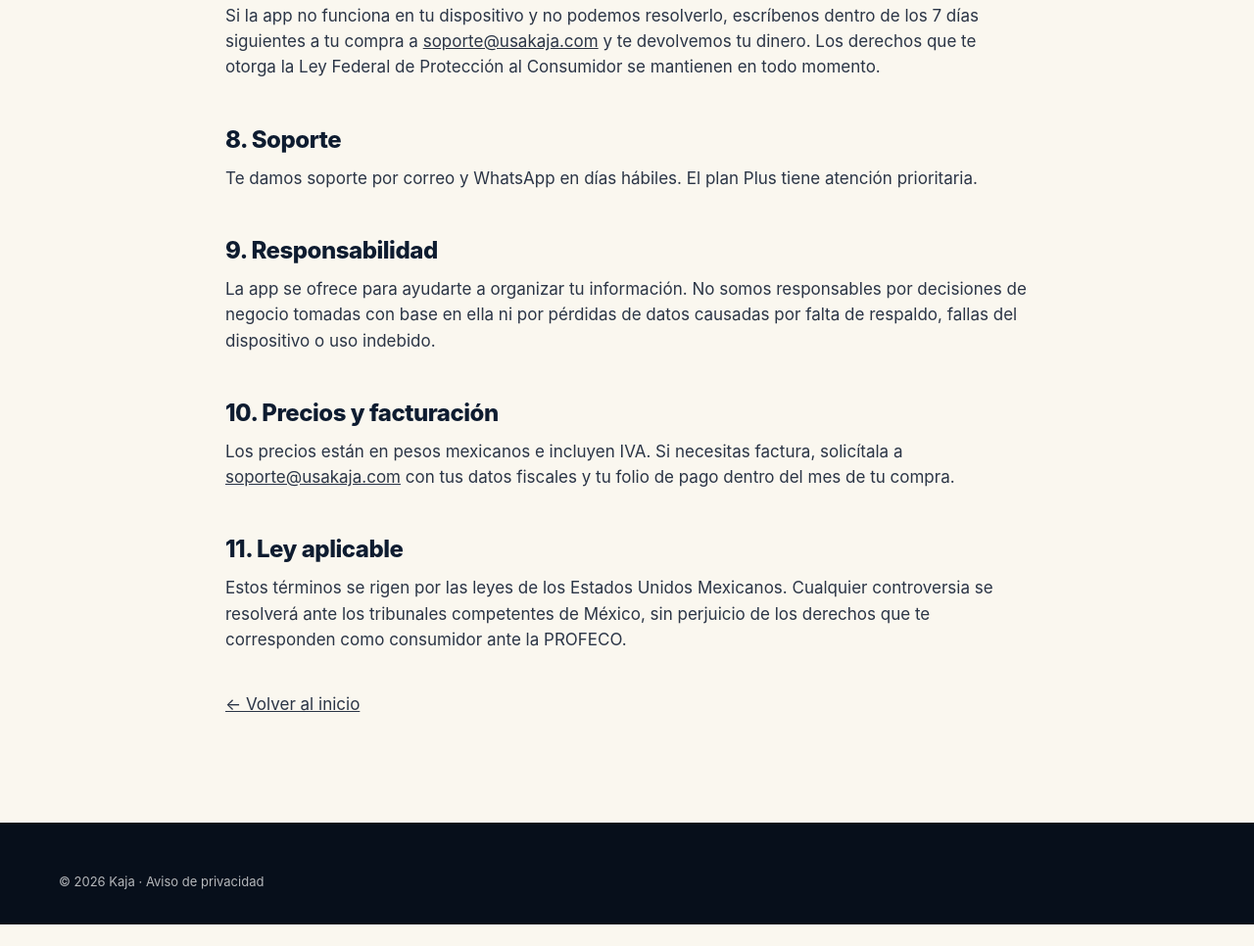
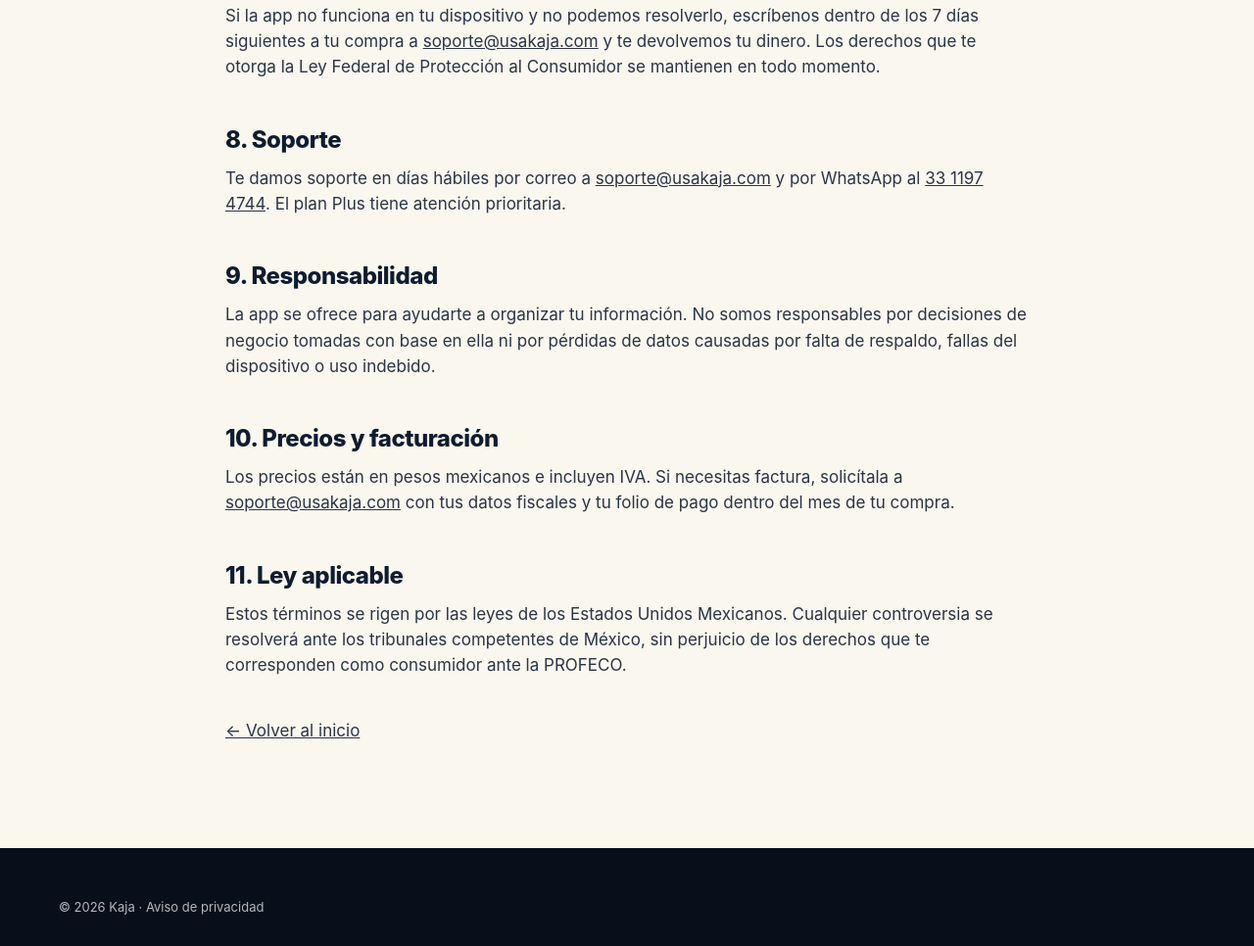
Before and after one commit to dsilvagar/CAJA-DEL-NEGOCIO, a plain HTML site: page sitio/terminos.html in a window 1280 px wide. Shown: the part 1324-2290 px from the top of the page at 98% size. Before the commit the page ends 2268 px from the top, so only its background shows below. Drawn offline with Linux system fonts and the light colour scheme.

Commit message:
Poner el WhatsApp de contacto 33 1197 4744 en la página
Botón flotante, pie de página, página de gracias, aviso de privacidad
y términos ahora llevan a wa.me/523311974744.

Co-Authored-By: Claude Opus 5.5 <noreply@anthropic.com>
Claude-Session: https://claude.ai/code/session_01THW2K5teF9iqwpMMx3auHw

```diff
--- a/sitio/config.js
+++ b/sitio/config.js
@@ -5,8 +5,9 @@
    ============================================================ */
 window.SITIO = {
   nombre: "Kaja",
-  // WhatsApp con lada de país, sin espacios ni "+". Ej: 5215512345678
-  whatsapp: "521XXXXXXXXXX",
+  // WhatsApp con lada de país, sin espacios ni "+". Ej: 523311974744
+  whatsapp: "523311974744",
+  whatsappVisible: "33 1197 4744",
   correo: "soporte@usakaja.com",
   // Para el aviso de privacidad
   responsable: "[NOMBRE COMPLETO DEL RESPONSABLE]",
--- a/sitio/terminos.html
+++ b/sitio/terminos.html
@@ -38,7 +38,7 @@
   <p>Si la app no funciona en tu dispositivo y no podemos resolverlo, escríbenos dentro de los 7 días siguientes a tu compra a <a data-correo href="#"></a> y te devolvemos tu dinero. Los derechos que te otorga la Ley Federal de Protección al Consumidor se mantienen en todo momento.</p>
 
   <h2>8. Soporte</h2>
-  <p>Te damos soporte por correo y WhatsApp en días hábiles. El plan Plus tiene atención prioritaria.</p>
+  <p>Te damos soporte en días hábiles por correo a <a data-correo href="#"></a> y por WhatsApp al <a data-wa href="#"></a>. El plan Plus tiene atención prioritaria.</p>
 
   <h2>9. Responsabilidad</h2>
   <p>La app se ofrece para ayudarte a organizar tu información. No somos responsables por decisiones de negocio tomadas con base en ella ni por pérdidas de datos causadas por falta de respaldo, fallas del dispositivo o uso indebido.</p>
@@ -57,6 +57,7 @@
 (function(){var C=window.SITIO||{};
 document.querySelectorAll("[data-c]").forEach(function(e){e.textContent=C[e.dataset.c]||"";});
 document.querySelectorAll("[data-correo]").forEach(function(a){a.href="mailto:"+C.correo;if(!a.textContent)a.textContent=C.correo;});
+document.querySelectorAll("[data-wa]").forEach(function(a){a.href="https://wa.me/"+C.whatsapp;a.target="_blank";a.rel="noopener";if(!a.textContent)a.textContent=C.whatsappVisible;});
 document.querySelectorAll("[data-anio]").forEach(function(s){s.textContent=new Date().getFullYear();});})();
 </script>
 </body>
```
Also changed, not shown: sitio/index.html (+1 -1 lines), sitio/privacidad.html (+2 -1 lines), 1 other file.
